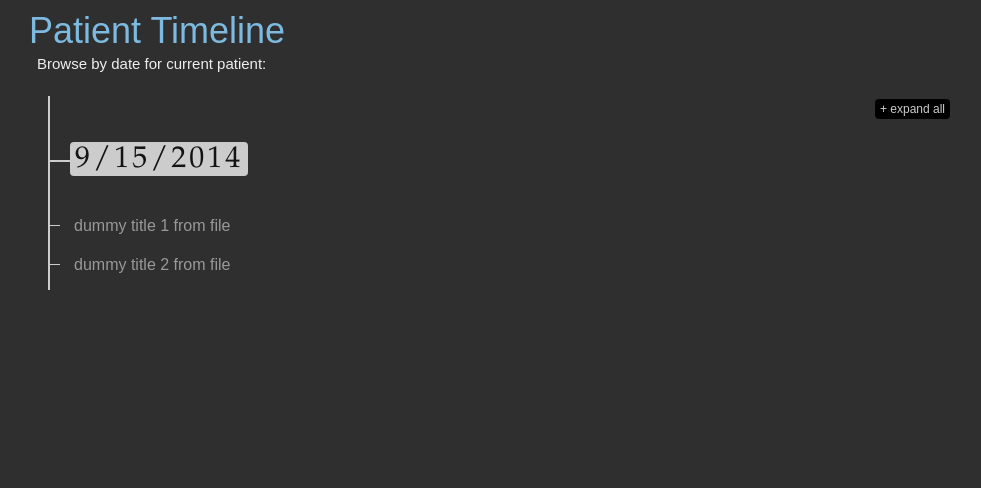
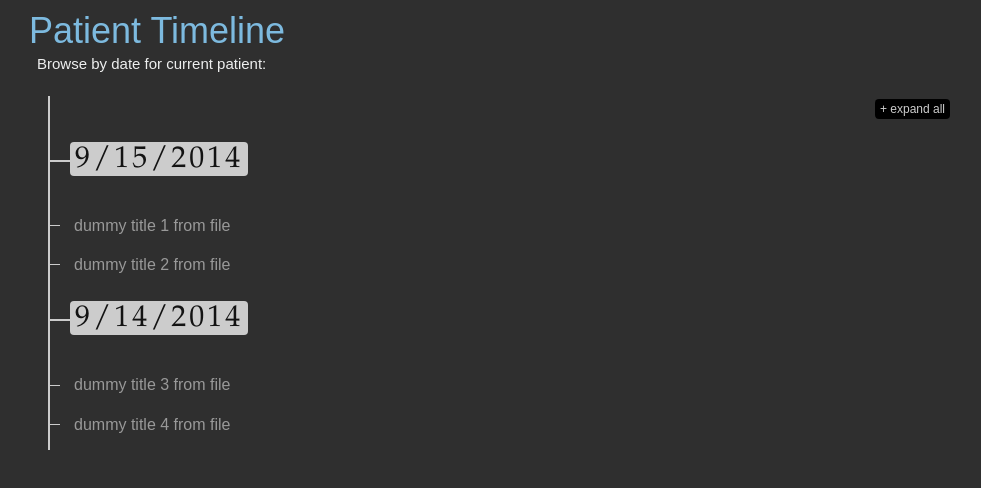
Before and after one commit to KHP-Informatics/patient-timeline, a plain HTML site: page timeliner.html in a window 1280 px wide. Shown: the whole page, without its empty margins (141-1122 px from the left). Drawn offline with nearby package versions, Linux system fonts and the light colour scheme.

Commit message:
added multiple dumy record

```diff
--- a/dumy.json
+++ b/dumy.json
@@ -16,5 +16,23 @@
       "file":"#"
     }
   ]
- }
+ },{"date":"2014-09-14",
+  "element":[
+    {
+      "id":3,
+      "title":"dummy title 3 from file",
+      "desc":"this is the description",
+      "text":"text1",
+      "file":"http://google.com"
+    }  ,
+
+    {
+      "id":4,
+      "title":"dummy title 4 from file",
+      "desc":"this is the 2nd description",
+      "text":"text2",
+      "file":"#"
+    }
+  ]
+}
 ]
```
Also changed, not shown: timeliner.html (+1 -0 lines).
